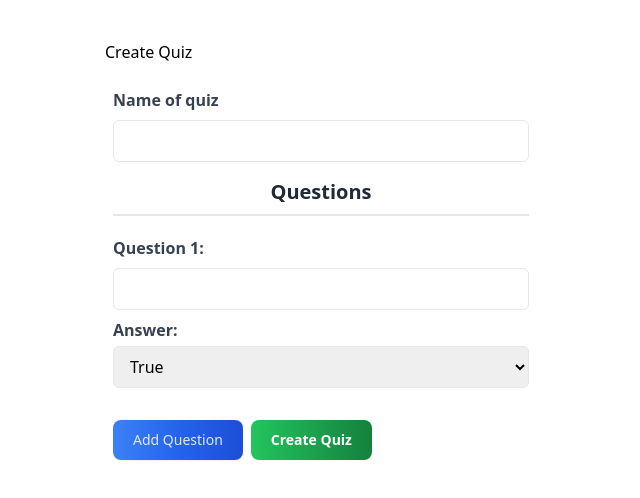
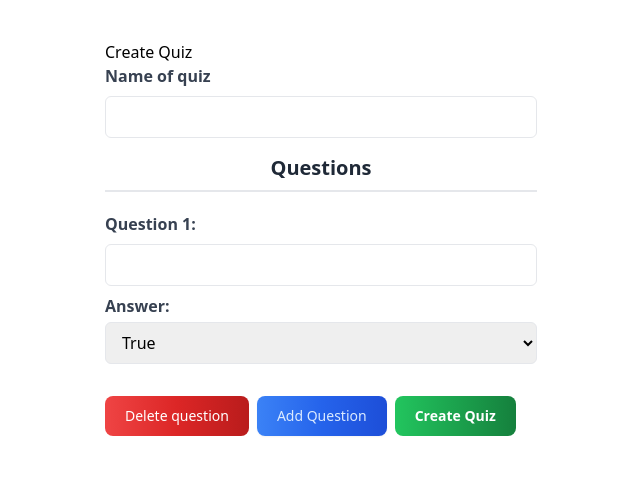
Before and after one commit to hayderab/Quiz-main, a Next.js app: page /quiz in a window 1280 px wide. Shown: the top 498 px of the page, without its empty margins (319-959 px from the left). Built offline with nearby package versions, Linux system fonts and the light colour scheme.

Commit message:
create quiz post request

```diff
--- a/src/pages/quiz.tsx
+++ b/src/pages/quiz.tsx
@@ -1,30 +1,105 @@
+import { get } from "http";
 import React from "react";
-import { useState } from "react";
+import { useState, useEffect } from "react";
+import { useRouter } from "next/router";
+
 export default function quiz() {
+  const router = useRouter();
+  const [loading, setLoading] = useState(false);
 
- const [formData, setFormData] = useState({
+  // store the question and all the answers
+  const [data, setData] = useState<{
+    name: string;
+    quiz: { question: string; answer: string }[];
+  }>({
     name: "",
-  question: ""
+    quiz: [],
+  });
+
+  // creating array for question and answers
+  const [questions, setQuestions] = useState([
+    {
+      question: "",
+      answer: "true",
+    },
+  ]);
+
+  const handleChange = (e: React.ChangeEvent<HTMLInputElement>) => {
+    setData((prevData) => ({
+      ...prevData,
+      name: e.target.value,
+    }));
+  };
+
+  // on add  new question empty form data is created
+  const addQuestions = () => {
+    setQuestions([
+      ...questions,
+      {
+        question: "",
+        answer: "true",
+      },
+    ]);
+  };
+  /**
+   *
+   * @param index get the index of question you want to delete
+   * assign updated array
+   */
+  const deleteQuestion = (index: any) => {
+    let newQuestions = [...questions];
+    newQuestions.splice(index, 1);
+    setQuestions(newQuestions);
+  };
+
+  const collectdata = (e: any) => {
+    e.preventDefault();
+    setLoading(true);
+    const newdata = { ...data };
+    newdata.quiz = questions;
+    console.log("question:", newdata);
+
+    fetch("/api/quiz/create", {
+      method: "POST",
+      headers: {
+        "Content-Type": "application/json",
+      },
+      body: JSON.stringify(newdata),
     })
+      .then((response) => {
+        console.log(response);
+        router.push("/");
+        setLoading(false);
+      })
+      .catch((error) => {
+        console.log(error);
+        setLoading(false);
+      });
+  };
 
+  useEffect(() => {
+    console.log("data:", data);
+  }, [data]);
 
   return (
     <>
       <main>
-        <div className="relative bg-white px-4 pt-5 mt-5 pb-7  ring-gray-900/5 sm:mx-auto sm:max-w-lg sm:rounded-lg sm:px-10">
+        <div className="relative bg-white px-4 pt-5 mt-5 pb-7 ring-gray-900/5 sm:mx-auto sm:max-w-lg sm:rounded-lg sm:px-10">
           <h1> Create Quiz</h1>
-          <form className="mx-auto max-w-md m-4 p-2">
+          <form>
             <div className="mb-4">
               <label
-                htmlFor="quiz-name"
+                htmlFor="name"
                 className="block mb-2 font-bold text-gray-700 "
               >
                 Name of quiz
               </label>
               <input
                 type="text"
-                id="quiz-name"
-                name="quiz-name"
+                id="name"
+                onChange={handleChange}
+                value={data.name}
+                name="name"
                 className="w-full px-3 py-2 border rounded-md"
                 required
               />
@@ -34,31 +109,46 @@ export default function quiz() {
                 Questions
               </h2>
             </div>
-            <div id="questions-container" className="pt-5">
+            {/** ...... Adding questions for the quiz ................... */}
+            {questions.map((question, index) => {
+              return (
+                <>
+                  <div id="questions-container " key={index} className="pt-5">
                     <div className="question mb-4">
                       <label
-                  htmlFor="question-1"
+                        htmlFor="question"
                         className="block mb-2 font-bold text-gray-700"
                       >
                         Question 1:
                       </label>
                       <input
                         type="text"
-                  id="question-1"
-                  name="question-1"
+                        value={question.question}
+                        onChange={(e) => {
+                          const newQuestion = [...questions];
+                          newQuestion[index]["question"] = e.target.value;
+                          setQuestions(newQuestion);
+                        }}
+                        id="question"
+                        name="question"
                         className="w-full px-3 py-2 border rounded-md"
                         required
                       />
 
                       <label
-                  htmlFor="answer-1"
+                        htmlFor="answer"
                         className="block mt-2 mb-1 font-bold text-gray-700"
                       >
                         Answer:
                       </label>
                       <select
-                  id="answer-1"
-                  name="answer-1"
+                        id="answer"
+                        name="answer"
+                        onChange={(e) => {
+                          const newQuestion = [...questions];
+                          newQuestion[index]["answer"] = e.target.value;
+                          setQuestions(newQuestion);
+                        }}
                         className="w-full px-3 py-2 border rounded-md"
                         required
                       >
@@ -67,18 +157,42 @@ export default function quiz() {
                       </select>
                     </div>
                   </div>
+
                   <button
+                    className="inline-block bg-gradient-to-r from-red-500 via-red-600 to-red-700 hover:bg-gradient-to-br focus:ring-4"
+                    onClick={() => deleteQuestion(index)}
+                  >
+                    {" "}
+                    Delete question
+                  </button>
+                </>
+              );
+            })}
+            <button
+              onClick={addQuestions}
               type="button"
               id="add-question-btn"
-              className="inline-blockmt-4 shadow-sm mr-2  text-blue-100  bg-gradient-to-r from-blue-500 via-blue-600 to-blue-700 hover:bg-gradient-to-br focus:ring-4 focus:ring-blue-300 dark:focus:ring-blue-800 font-medium rounded-lg text-sm px-5 py-2.5 "
+              className="inline-block mt-4 shadow-sm mr-2  text-blue-100  bg-gradient-to-r from-blue-500 via-blue-600 to-blue-700 hover:bg-gradient-to-br focus:ring-4 focus:ring-blue-300 dark:focus:ring-blue-800 font-medium rounded-lg text-sm px-5 py-2.5 "
             >
               Add Question
             </button>
+
             <button
-              type="submit"
-              className="inline-block px-5 py-2.5  mt-4 font-bold text-white-100 bg-gradient-to-r from-green-500 to-green-700 hover:bg-green-700 focus:outline-none focus:ring-outline-green active:bg-green-800"
+              // type="submit"
+              onClick={collectdata}
+              className="inline-flex items-center justify-center px-5 py-2.5  mt-4 font-bold text-white-100 bg-gradient-to-r from-green-500 to-green-700 hover:bg-green-700 focus:outline-none focus:ring-outline-green active:bg-green-800"
             >
-              Create Quiz
+              {loading ? (
+                <>
+                  <div
+                    className="w-5 h-5 rounded-full animate-spin
+                    border-2 border-solid border-white border-t-transparent px-2 "
+                  ></div>
+                  creating ...
+                </>
+              ) : (
+                "Create Quiz"
+              )}
             </button>
           </form>
         </div>
```
Lines whose indentation alone changed are shown as unchanged.
